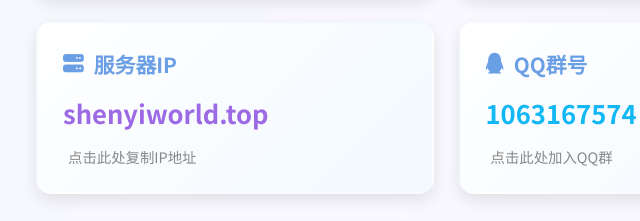
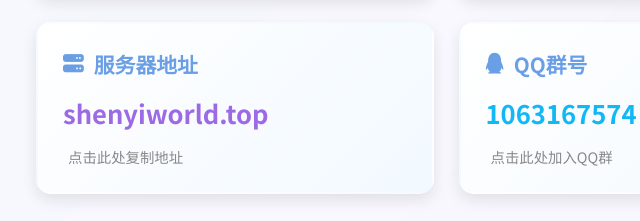
Before and after one commit to Smowar/Smowar.github.io, a plain HTML site: page index.html in a window 1280 px wide. Shown: the part 377-598 px from the top of the page, 194-834 px from the left. Drawn offline with Linux system fonts and the light colour scheme.

Commit message:
index.html

```diff
--- a/index.html
+++ b/index.html
@@ -218,10 +218,10 @@
                 </div>
 
                 <div class="info-card clickable" id="ip-card">
-                    <h3><i class="fas fa-server"></i> 服务器IP</h3>
+                    <h3><i class="fas fa-server"></i> 服务器地址</h3>
                     <p class="ip-address">shenyiworld.top</p >
                     <div class="action-text">
-                        点击此处复制IP地址
+                        点击此处复制地址
                     </div>
                 </div>
 
```
